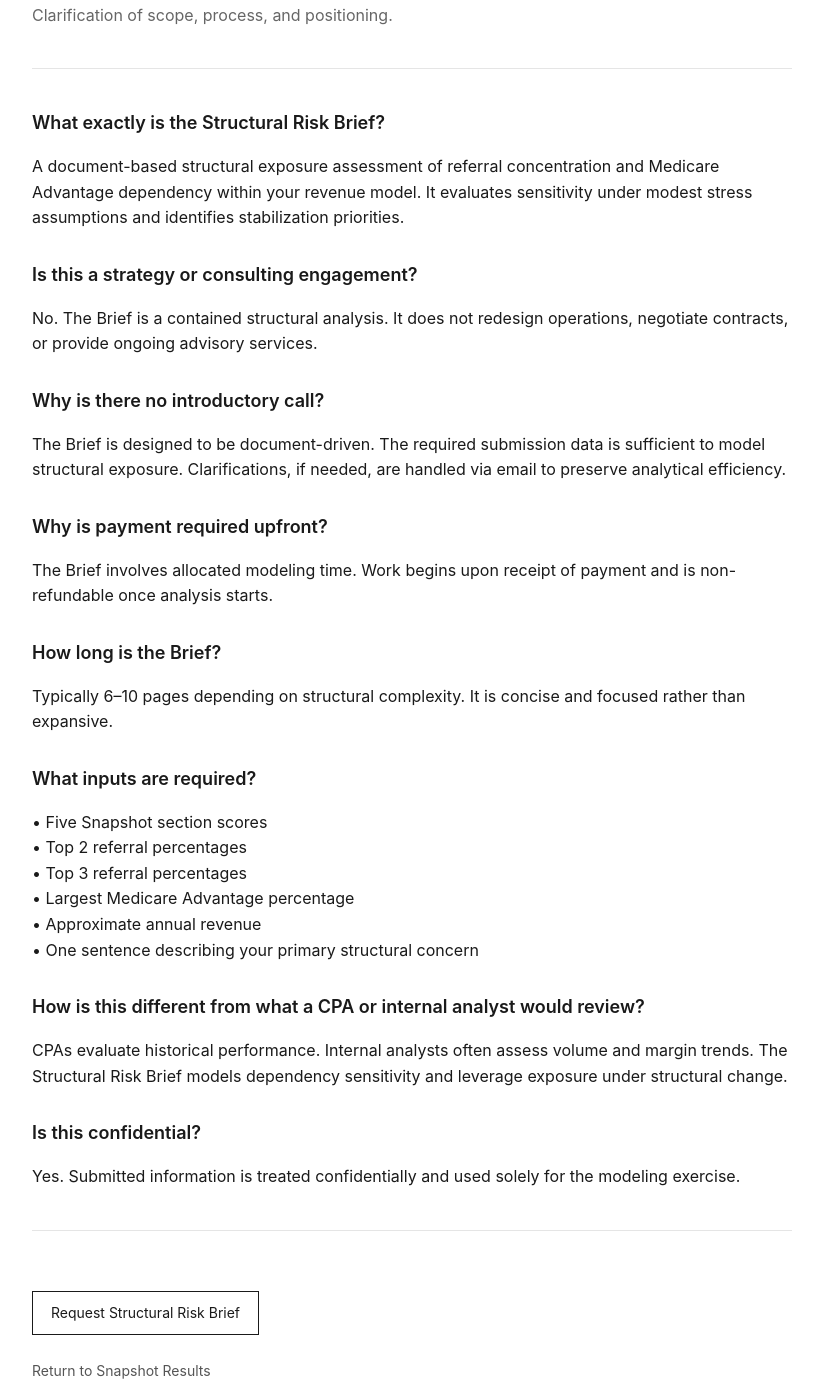
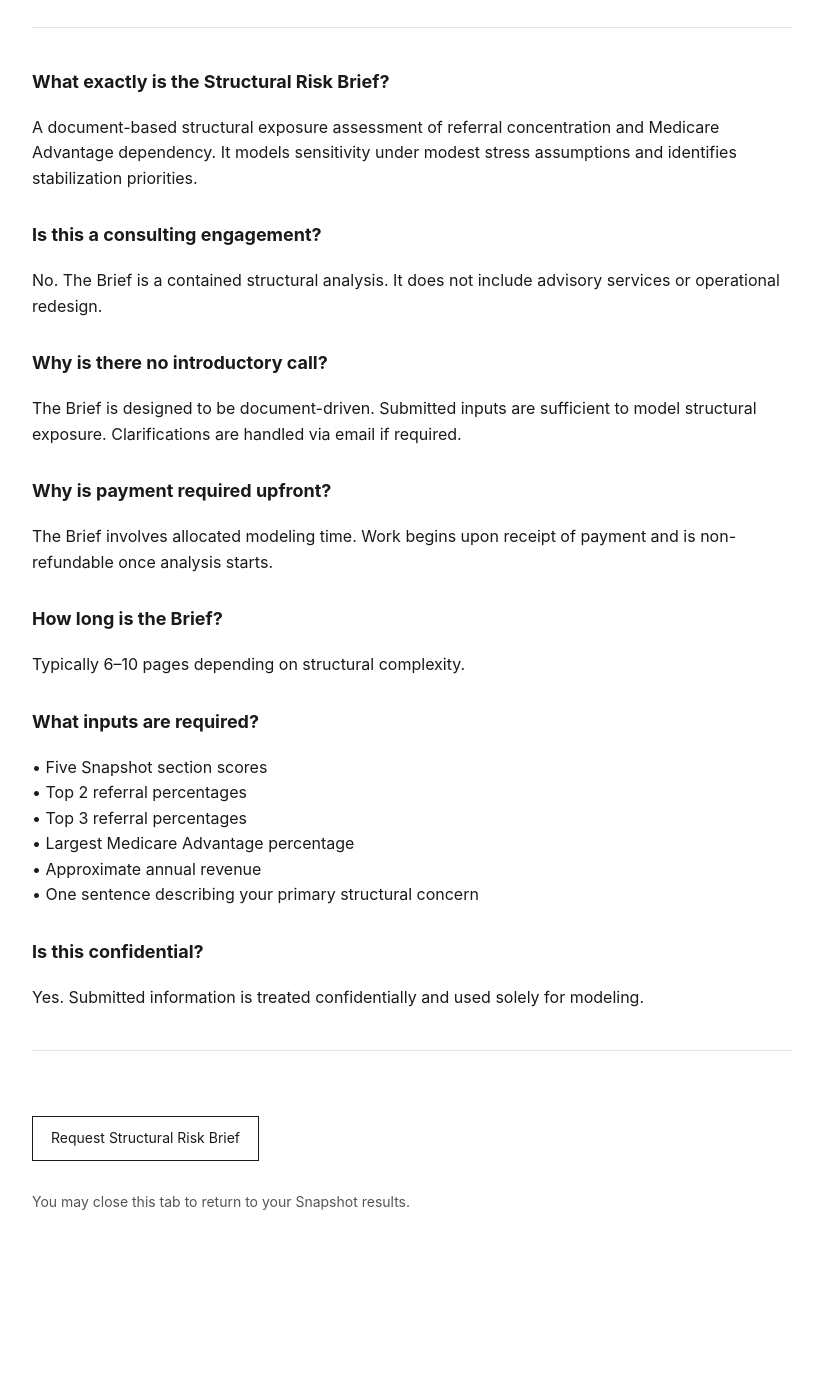
Before and after one commit to TurtlePondHawk/michaelruhs-site, a plain HTML site: page brief-faq.html in a window 1280 px wide. Shown: the part 118-1504 px from the top of the page, without its empty margins (228-1051 px from the left). After the commit the page ends 1391 px from the top, so only its background shows below. Drawn offline with Linux system fonts and the light colour scheme.

Commit message:
Update brief-faq.html

```diff
--- a/brief-faq.html
+++ b/brief-faq.html
@@ -18,22 +18,12 @@
   h1 {
     font-size: 28px;
     font-weight: 600;
-    margin-bottom: 10px;
-  }
-
-  .subtitle {
-    color: #666;
-    margin-bottom: 30px;
   }
 
   h3 {
     font-size: 18px;
     margin-top: 30px;
-    margin-bottom: 8px;
-    font-weight: 600;
   }
-
-  p { margin-bottom: 12px; }
 
   hr {
     margin: 40px 0;
@@ -43,7 +33,7 @@
 
   .cta {
     display: inline-block;
-    margin-top: 20px;
+    margin-top: 25px;
     padding: 10px 18px;
     border: 1px solid #1a1a1a;
     text-decoration: none;
@@ -51,40 +41,37 @@
     font-size: 14px;
   }
 
-  .cta:hover { background-color: #f5f5f5; }
+  .cta:hover {
+    background-color: #f5f5f5;
+  }
 
-  .back-link {
-    display: inline-block;
-    margin-top: 25px;
+  .note {
+    margin-top: 30px;
     font-size: 14px;
     color: #555;
-    text-decoration: none;
   }
-
-  .back-link:hover { text-decoration: underline; }
 </style>
 </head>
 
 <body>
 
 <h1>Structural Risk Brief — FAQ</h1>
-<p class="subtitle">Clarification of scope, process, and positioning.</p>
 
 <hr>
 
 <h3>What exactly is the Structural Risk Brief?</h3>
 <p>
-A document-based structural exposure assessment of referral concentration and Medicare Advantage dependency within your revenue model. It evaluates sensitivity under modest stress assumptions and identifies stabilization priorities.
+A document-based structural exposure assessment of referral concentration and Medicare Advantage dependency. It models sensitivity under modest stress assumptions and identifies stabilization priorities.
 </p>
 
-<h3>Is this a strategy or consulting engagement?</h3>
+<h3>Is this a consulting engagement?</h3>
 <p>
-No. The Brief is a contained structural analysis. It does not redesign operations, negotiate contracts, or provide ongoing advisory services.
+No. The Brief is a contained structural analysis. It does not include advisory services or operational redesign.
 </p>
 
 <h3>Why is there no introductory call?</h3>
 <p>
-The Brief is designed to be document-driven. The required submission data is sufficient to model structural exposure. Clarifications, if needed, are handled via email to preserve analytical efficiency.
+The Brief is designed to be document-driven. Submitted inputs are sufficient to model structural exposure. Clarifications are handled via email if required.
 </p>
 
 <h3>Why is payment required upfront?</h3>
@@ -94,7 +81,7 @@ The Brief involves allocated modeling time. Work begins upon receipt of payment
 
 <h3>How long is the Brief?</h3>
 <p>
-Typically 6–10 pages depending on structural complexity. It is concise and focused rather than expansive.
+Typically 6–10 pages depending on structural complexity.
 </p>
 
 <h3>What inputs are required?</h3>
@@ -107,14 +94,9 @@ Typically 6–10 pages depending on structural complexity. It is concise and foc
 • One sentence describing your primary structural concern
 </p>
 
-<h3>How is this different from what a CPA or internal analyst would review?</h3>
-<p>
-CPAs evaluate historical performance. Internal analysts often assess volume and margin trends. The Structural Risk Brief models dependency sensitivity and leverage exposure under structural change.
-</p>
-
 <h3>Is this confidential?</h3>
 <p>
-Yes. Submitted information is treated confidentially and used solely for the modeling exercise.
+Yes. Submitted information is treated confidentially and used solely for modeling.
 </p>
 
 <hr>
@@ -126,11 +108,9 @@ Yes. Submitted information is treated confidentially and used solely for the mod
 Request Structural Risk Brief
 </a>
 
-<br>
-
-<a href="./" class="back-link">
-Return to Snapshot Results
-</a>
+<p class="note">
+You may close this tab to return to your Snapshot results.
+</p>
 
 </body>
 </html>
```
